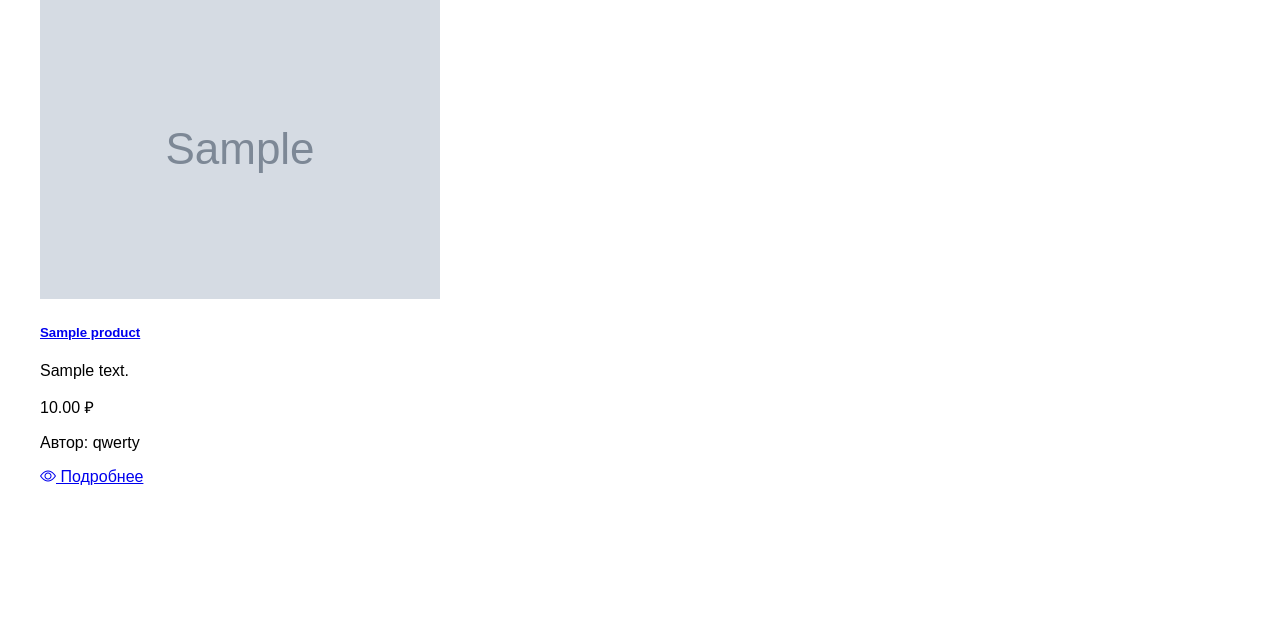
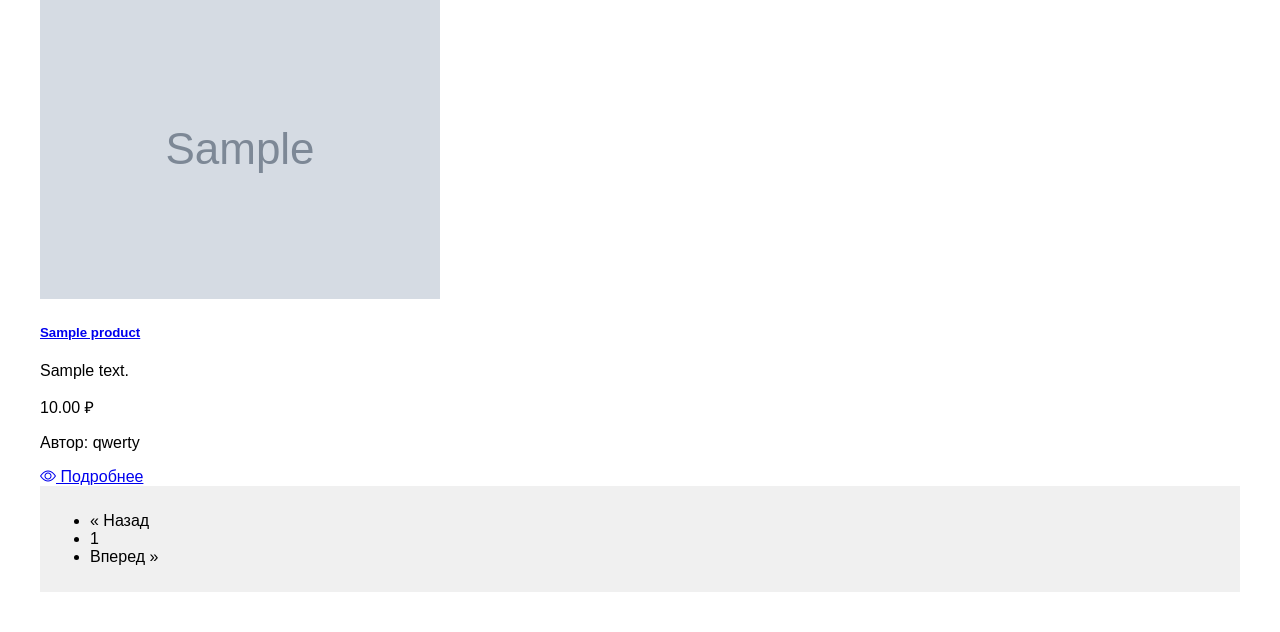
Before and after one commit to Ovestt/digital_products_store, a Flask app: page / in a window 1280 px wide. Shown: the part 324-956 px from the top of the page. Before the commit the page ends 809 px from the top, so only its background shows below. Run offline with Flask 3, Linux system fonts and the light colour scheme; data comes from the database, SQL or seed files in the repository; both versions use the stored data as it was after the commit; tables that the repository leaves empty hold one stand-in row (values such as "Sample post"); grey boxes marked "Sample" are stand-in pictures.

Commit message:
пагинация

```diff
--- a/app.py
+++ b/app.py
@@ -68,6 +68,8 @@ def index():
     min_price = request.args.get('min_price', type=float)
     max_price = request.args.get('max_price', type=float)
     creator_filter = request.args.get('creator', '')
+    page = request.args.get('page', 1, type=int)  # Добавляем параметр страницы
+    per_page = 10  # Количество товаров на странице
 
     # Базовый запрос
     query = Product.query.join(User)  # Добавляем join с User для фильтрации по автору
@@ -90,10 +92,10 @@ def index():
     if creator_filter:
         query = query.filter(User.username.ilike(f'%{creator_filter}%'))
 
-    # Получаем товары
-    products = query.order_by(Product.id.desc()).all()
+    # Получаем товары с пагинацией
+    products_pagination = query.order_by(Product.id.desc()).paginate(page=page, per_page=per_page, error_out=False)
+    products = products_pagination.items
 
-    return render_template('index.html', products=products)
     # Получаем товары в корзине текущего пользователя (если он авторизован)
     current_user_cart = []
     if 'user_id' in session:
@@ -103,8 +105,10 @@ def index():
     return render_template(
         'index.html',
         products=products,
-        current_user_cart=current_user_cart  # Передаем список ID товаров в корзине
+        current_user_cart=current_user_cart,
+        pagination=products_pagination  # Передаем объект пагинации в шаблон
     )
+
 
 # Регистрация
 @app.route('/register', methods=['GET', 'POST'])
@@ -164,18 +168,24 @@ def add_product():
             flash('Invalid files')
             return redirect(url_for('add_product'))
 
-        cover_path = os.path.join(app.config['UPLOAD_FOLDER'], f"cover_{session['user_id']}_{secure_filename(cover.filename)}")
-        file_path = os.path.join(app.config['UPLOAD_FOLDER'], f"product_{session['user_id']}_{secure_filename(product_file.filename)}")
+        # Генерируем только имя файла без полного пути
+        cover_filename = f"cover_{session['user_id']}_{secure_filename(cover.filename)}"
+        product_filename = f"product_{session['user_id']}_{secure_filename(product_file.filename)}"
+
+        # Сохраняем файлы
+        cover_path = os.path.join(app.config['UPLOAD_FOLDER'], cover_filename)
+        file_path = os.path.join(app.config['UPLOAD_FOLDER'], product_filename)
 
         cover.save(cover_path)
         product_file.save(file_path)
 
+        # Сохраняем только имена файлов, а не полные пути
         product = Product(
             name=request.form['name'],
             description=request.form['description'],
             price=float(request.form['price']),
-            cover_image=cover_path,
-            file_path=file_path,
+            cover_image=cover_filename,  # Только имя файла
+            file_path=product_filename,  # Только имя файла
             creator_id=session['user_id']
         )
         db.session.add(product)
--- a/templates/index.html
+++ b/templates/index.html
@@ -45,7 +45,8 @@
         <div class="col">
             <div class="card h-100">
                 <a href="{{ url_for('product_detail', product_id=product.id) }}">
-                    <img src="{{ url_for('uploaded_file', filename=product.cover_image.split('/')[-1]) }}" class="card-img-top product-image" alt="{{ product.name }}">
+                    <img src="{{ url_for('uploaded_file', filename=product.cover_image.split('/')[-1]) }}"
+                        class="card-img-top product-image" alt="{{ product.name }}">
                 </a>
 
                 <div class="card-body">
@@ -56,7 +57,7 @@
                         </a>
                     </h5>
 
-                    <p class="card-text text-truncate">{{ product.description }}</p>
+                    <p class="card-text text-truncate">{{ product.description|truncate(100) }}</p>
                     <p class="text-success fw-bold">{{ "%.2f"|format(product.price) }} ₽</p>
                     <p class="text-muted small">Автор: {{ product.creator.username }}</p>
                 </div>
@@ -92,5 +93,56 @@
         </div>
         {% endfor %}
     </div>
+    <!-- Пагинация -->
+    <nav aria-label="Page navigation" class="mt-4">
+        <ul class="pagination justify-content-center">
+            {% if pagination.has_prev %}
+            <li class="page-item">
+                <a class="page-link"
+                    href="{{ url_for('index', page=pagination.prev_num, search=request.args.get('search'), min_price=request.args.get('min_price'), max_price=request.args.get('max_price'), creator=request.args.get('creator')) }}">
+                    &laquo; Назад
+                </a>
+            </li>
+            {% else %}
+            <li class="page-item disabled">
+                <span class="page-link">&laquo; Назад</span>
+            </li>
+            {% endif %}
+
+            {% for page_num in pagination.iter_pages() %}
+            {% if page_num %}
+            {% if page_num == pagination.page %}
+            <li class="page-item active">
+                <span class="page-link">{{ page_num }}</span>
+            </li>
+            {% else %}
+            <li class="page-item">
+                <a class="page-link"
+                    href="{{ url_for('index', page=page_num, search=request.args.get('search'), min_price=request.args.get('min_price'), max_price=request.args.get('max_price'), creator=request.args.get('creator')) }}">
+                    {{ page_num }}
+                </a>
+            </li>
+            {% endif %}
+            {% else %}
+            <li class="page-item disabled">
+                <span class="page-link">...</span>
+            </li>
+            {% endif %}
+            {% endfor %}
+
+            {% if pagination.has_next %}
+            <li class="page-item">
+                <a class="page-link"
+                    href="{{ url_for('index', page=pagination.next_num, search=request.args.get('search'), min_price=request.args.get('min_price'), max_price=request.args.get('max_price'), creator=request.args.get('creator')) }}">
+                    Вперед &raquo;
+                </a>
+            </li>
+            {% else %}
+            <li class="page-item disabled">
+                <span class="page-link">Вперед &raquo;</span>
+            </li>
+            {% endif %}
+        </ul>
+    </nav>
 </div>
 {% endblock %}
--- a/templates/profile.html
+++ b/templates/profile.html
@@ -11,7 +11,7 @@
         <img src="{{ url_for('uploaded_file', filename=purchase.product.cover_image.split('/')[-1]) }}"
             alt="{{ purchase.product.name }}" width="200">
         <h3>{{ purchase.product.name }}</h3>
-        <p>{{ purchase.product.description }}</p>
+        <p>{{ purchase.product.description|truncate(100) }}</p>
         <a href="{{ url_for('download', product_id=purchase.product.id) }}" class="download-btn">Скачать</a>
     </div>
     {% endfor %}
```
Also changed, not shown: static/style.css (+14 -17 lines), instance/database.db, uploads/cover_1_4k3rXHFcPTY.jpg (added), uploads/cover_1_filter.png (deleted), uploads/cover_1_search.png (deleted), 2 other files.
